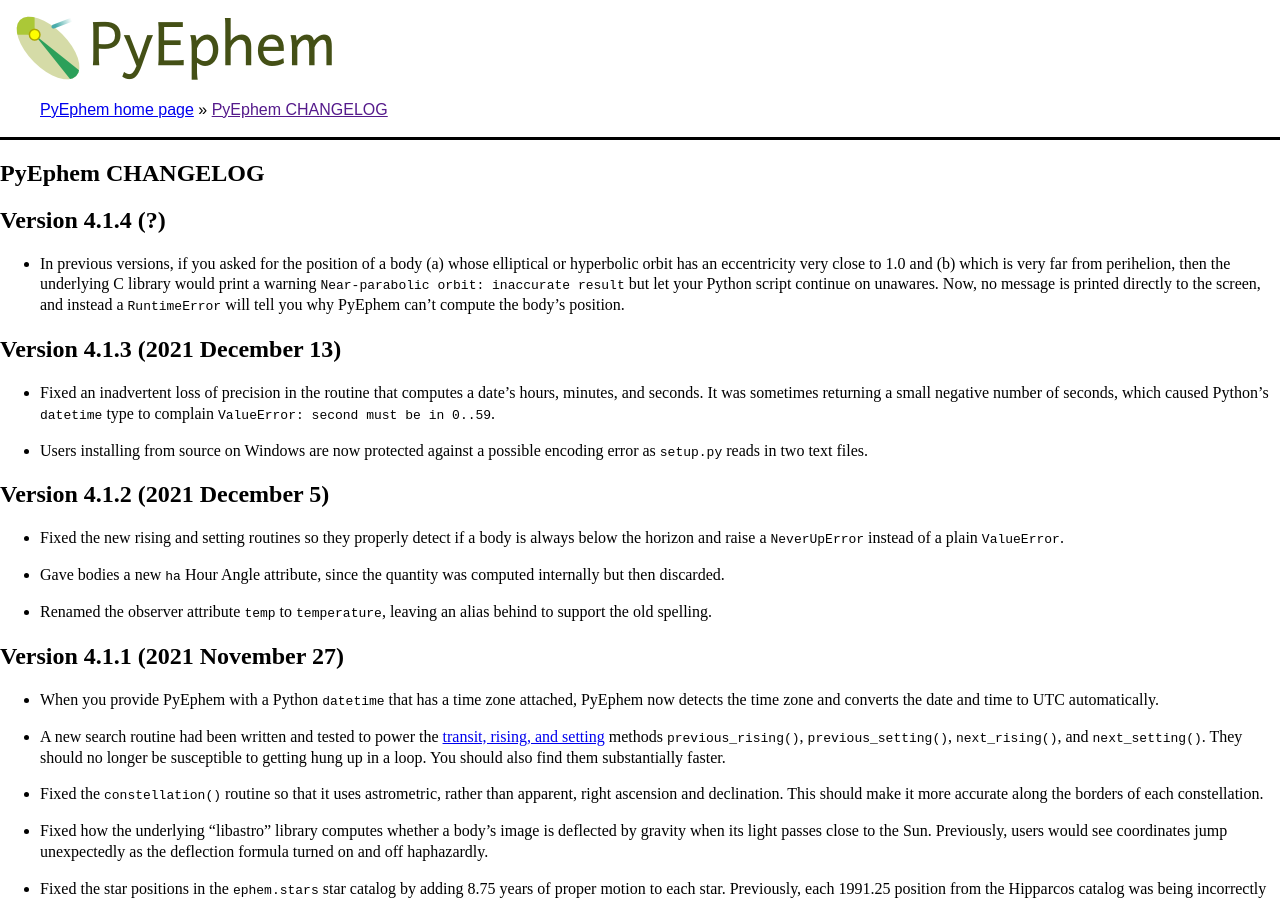
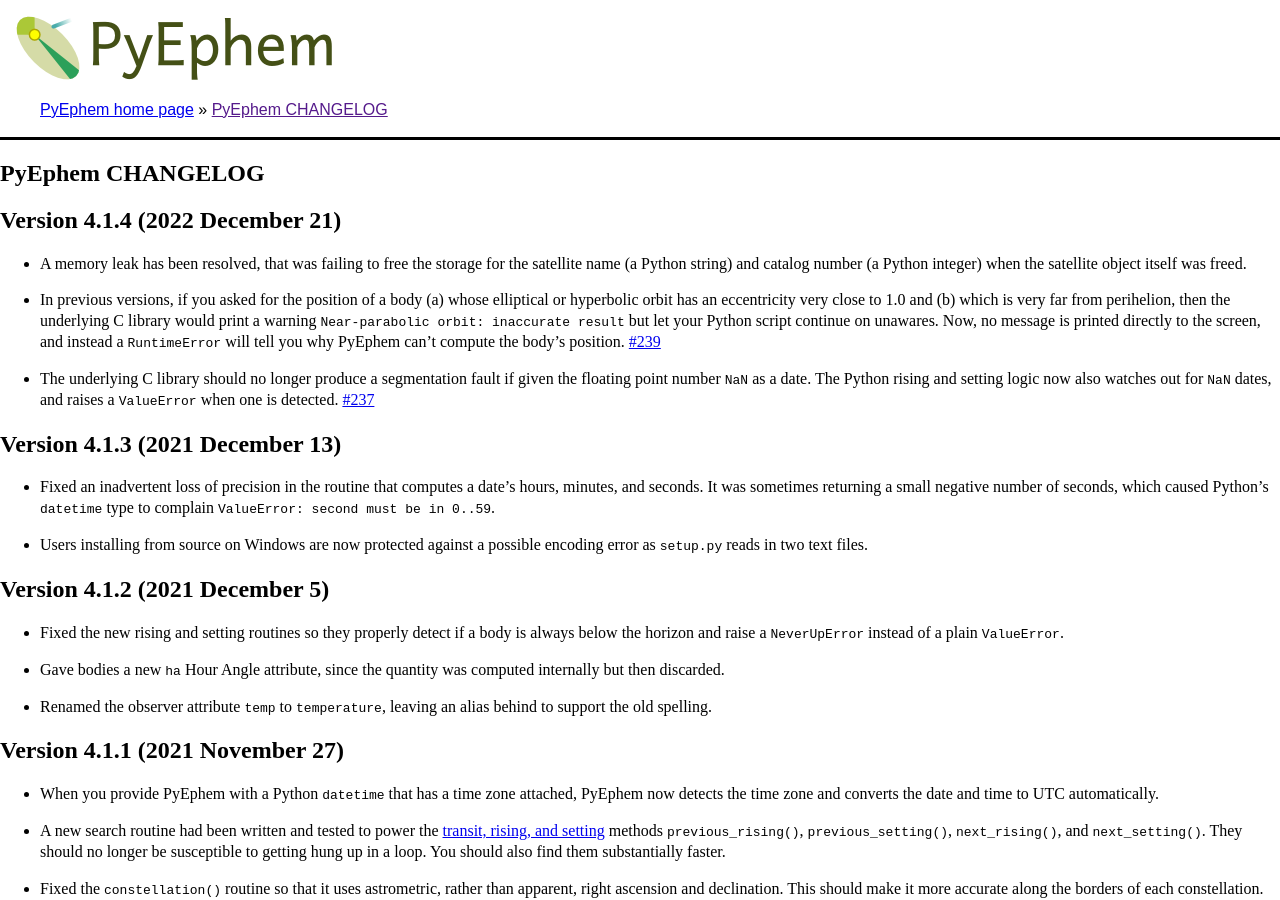
Before and after one commit to brandon-rhodes/pyephem, a Sphinx documentation site: the page built from ephem/doc/CHANGELOG.rst, in a window 1280 px wide and 900 px high. Built offline with Sphinx 7.4.7, drawn with Linux system fonts in a browser that asks for light colours.

Commit message:
Update changelog ahead of release

```diff
--- a/ephem/doc/CHANGELOG.rst
+++ b/ephem/doc/CHANGELOG.rst
@@ -2,8 +2,12 @@
 PyEphem CHANGELOG
 =================
 
-Version 4.1.4 (?)
------------------
+Version 4.1.4 (2022 December 21)
+--------------------------------
+
+- A memory leak has been resolved, that was failing to free the storage
+  for the satellite name (a Python string) and catalog number (a Python
+  integer) when the satellite object itself was freed.
 
 - In previous versions, if you asked for the position of a body
   (a) whose elliptical or hyperbolic orbit has an eccentricity very
@@ -13,6 +17,13 @@
   Now, no message is printed directly to the screen, and instead a
   ``RuntimeError`` will tell you why PyEphem can’t compute the body’s
   position.
+  `#239 <https://github.com/brandon-rhodes/pyephem/issues/239>`_
+
+- The underlying C library should no longer produce a segmentation fault
+  if given the floating point number ``NaN`` as a date.  The Python
+  rising and setting logic now also watches out for ``NaN`` dates, and
+  raises a ``ValueError`` when one is detected.
+  `#237 <https://github.com/brandon-rhodes/pyephem/issues/237>`_
 
 Version 4.1.3 (2021 December 13)
 --------------------------------
```
